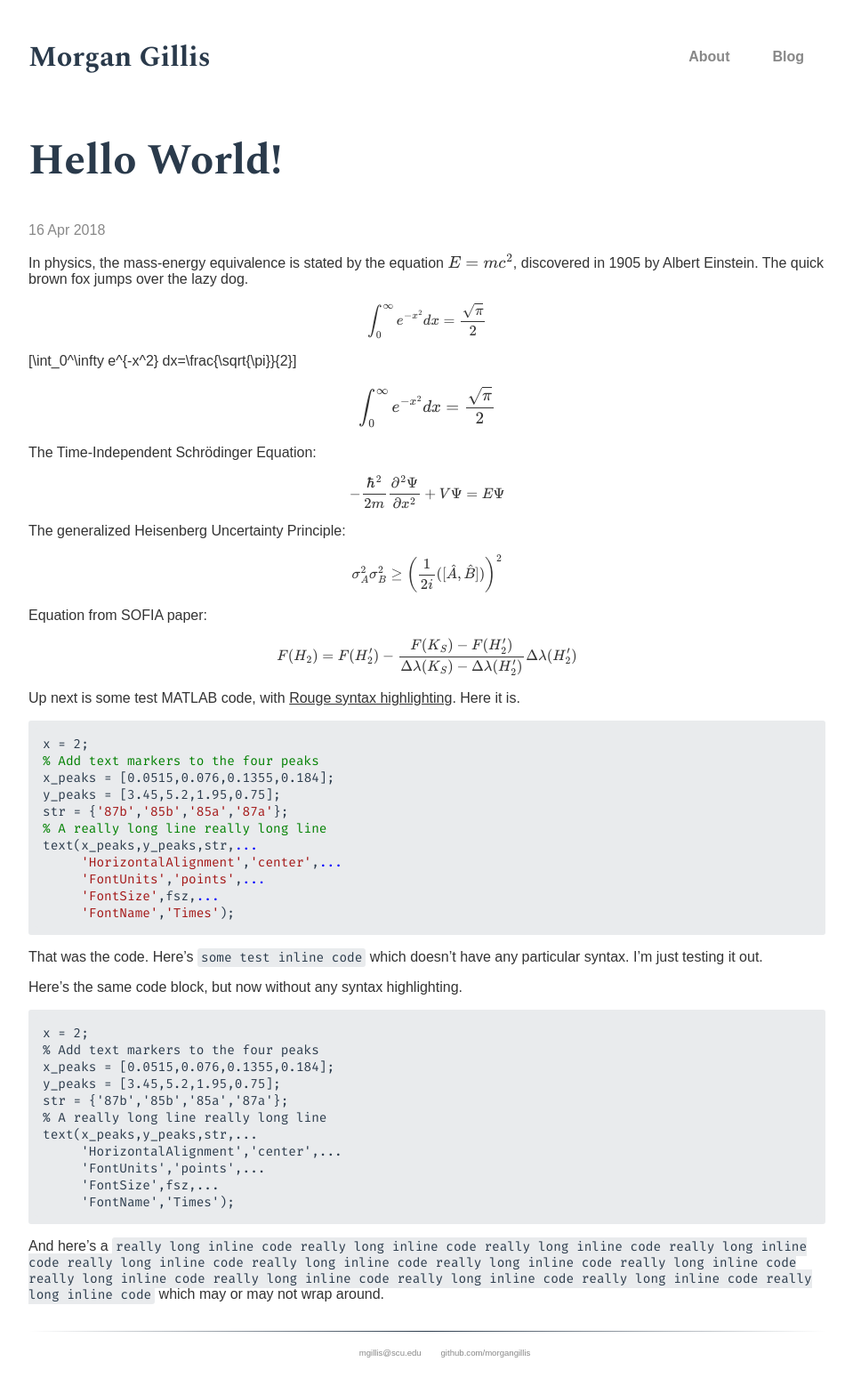
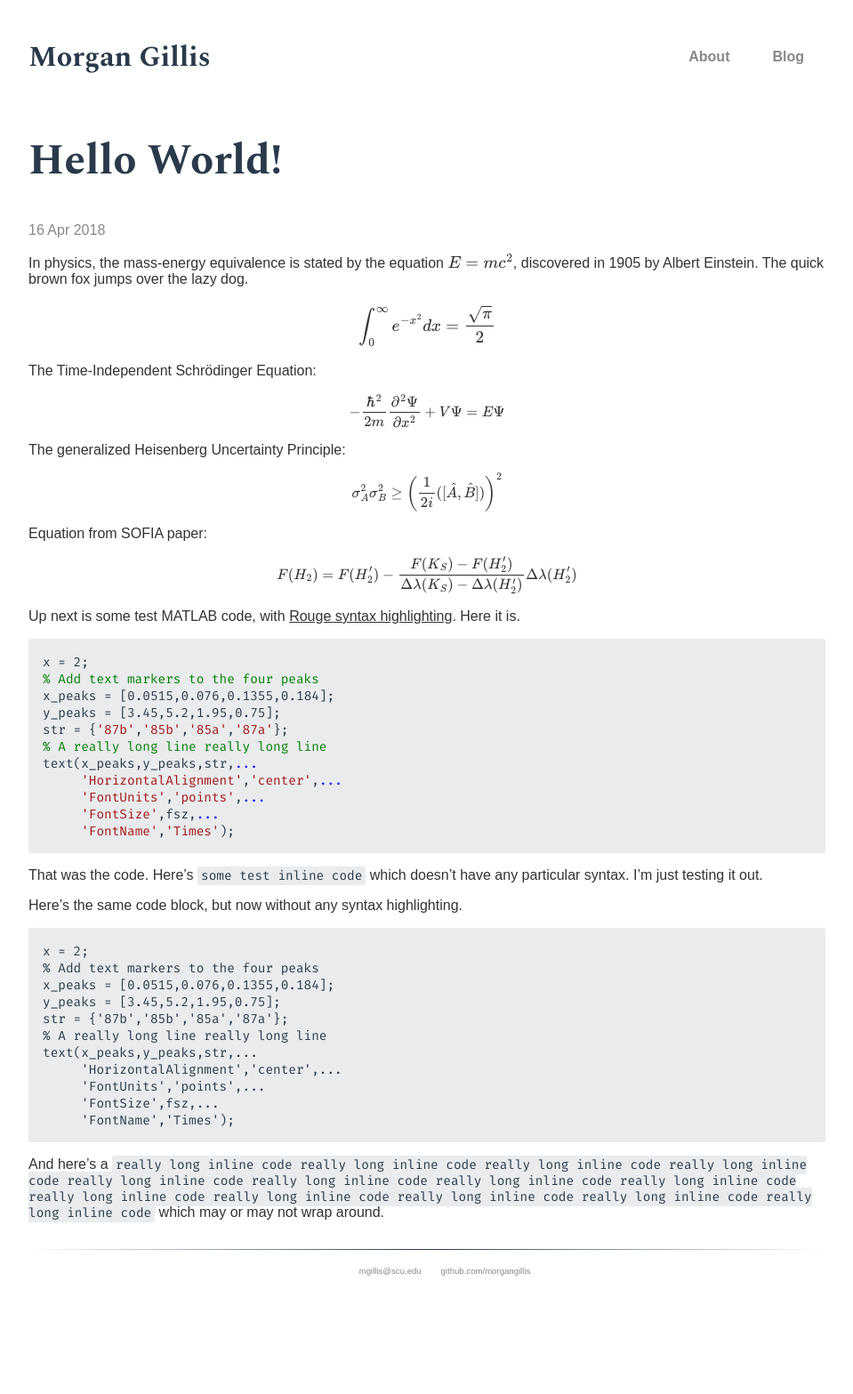
Before and after one commit to morgangillis/morgangillis.github.io, a Jekyll site: the page built from _posts/2018-04-16-hello-world.md, in a window 1280 px wide. Shown: the whole page at 89% size, without its empty margins (160-1119 px from the left). Built offline with Jekyll 4.4.1, drawn with Linux system fonts in a browser that asks for light colours; some web fonts are replaced; formulas are drawn with MathJax 3; after the commit the page ends 1475 px from its top, so only the background shows below that.

Commit message:
Update 2018-04-16-hello-world.md

```diff
--- a/_posts/2018-04-16-hello-world.md
+++ b/_posts/2018-04-16-hello-world.md
@@ -4,11 +4,7 @@ title: Hello World!
 ---
 
 In physics, the mass-energy equivalence is stated
-by the equation $E=mc^2$, discovered in 1905 by Albert Einstein. The quick brown fox jumps over the lazy dog.
-
-$$\int_0^\infty e^{-x^2} dx=\frac{\sqrt{\pi}}{2}$$
-
-\[\int_0^\infty e^{-x^2} dx=\frac{\sqrt{\pi}}{2}\]
+by the equation \\(E=mc^2\\), discovered in 1905 by Albert Einstein. The quick brown fox jumps over the lazy dog.
 
 \\[\int_0^\infty e^{-x^2} dx=\frac{\sqrt{\pi}}{2}\\]
 
```
